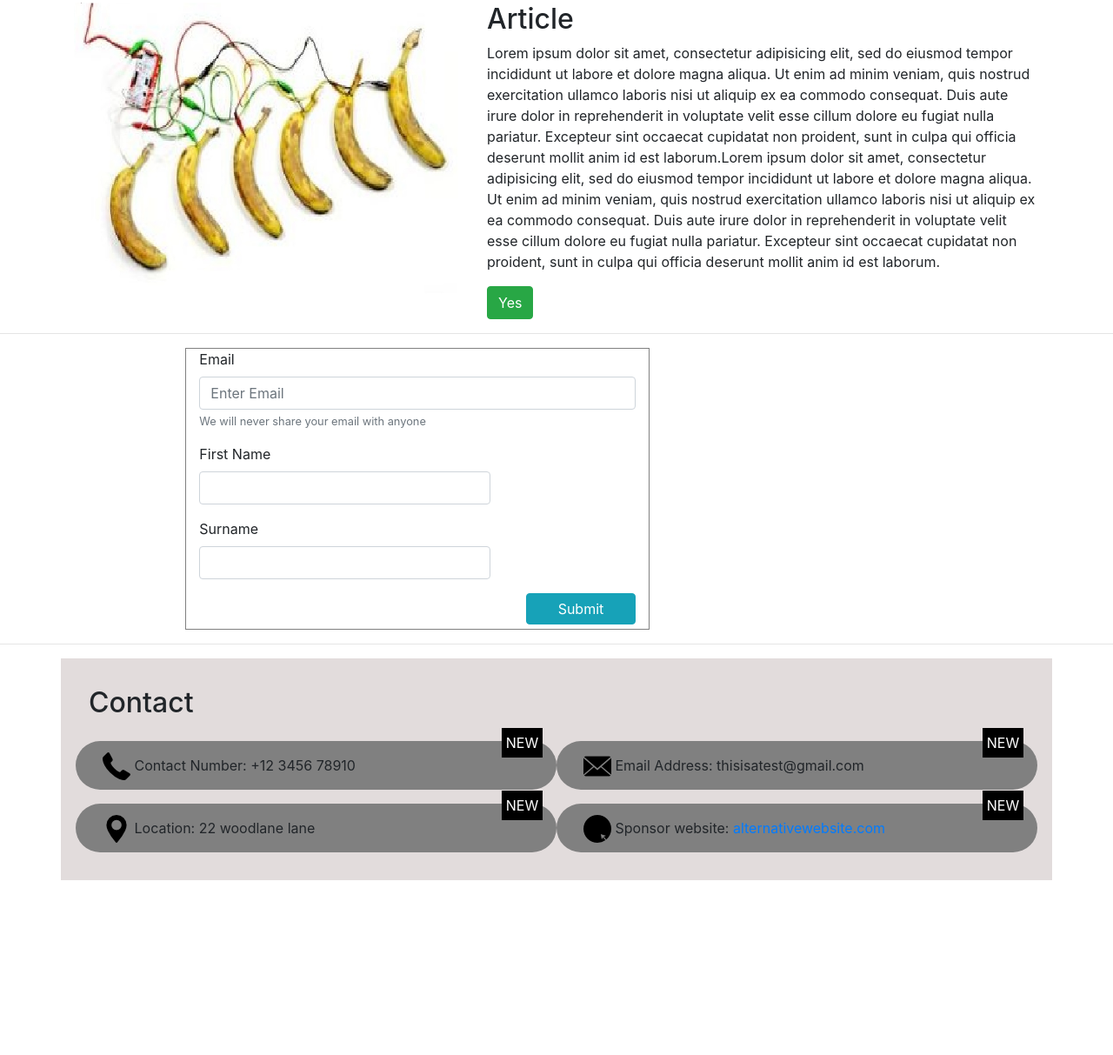
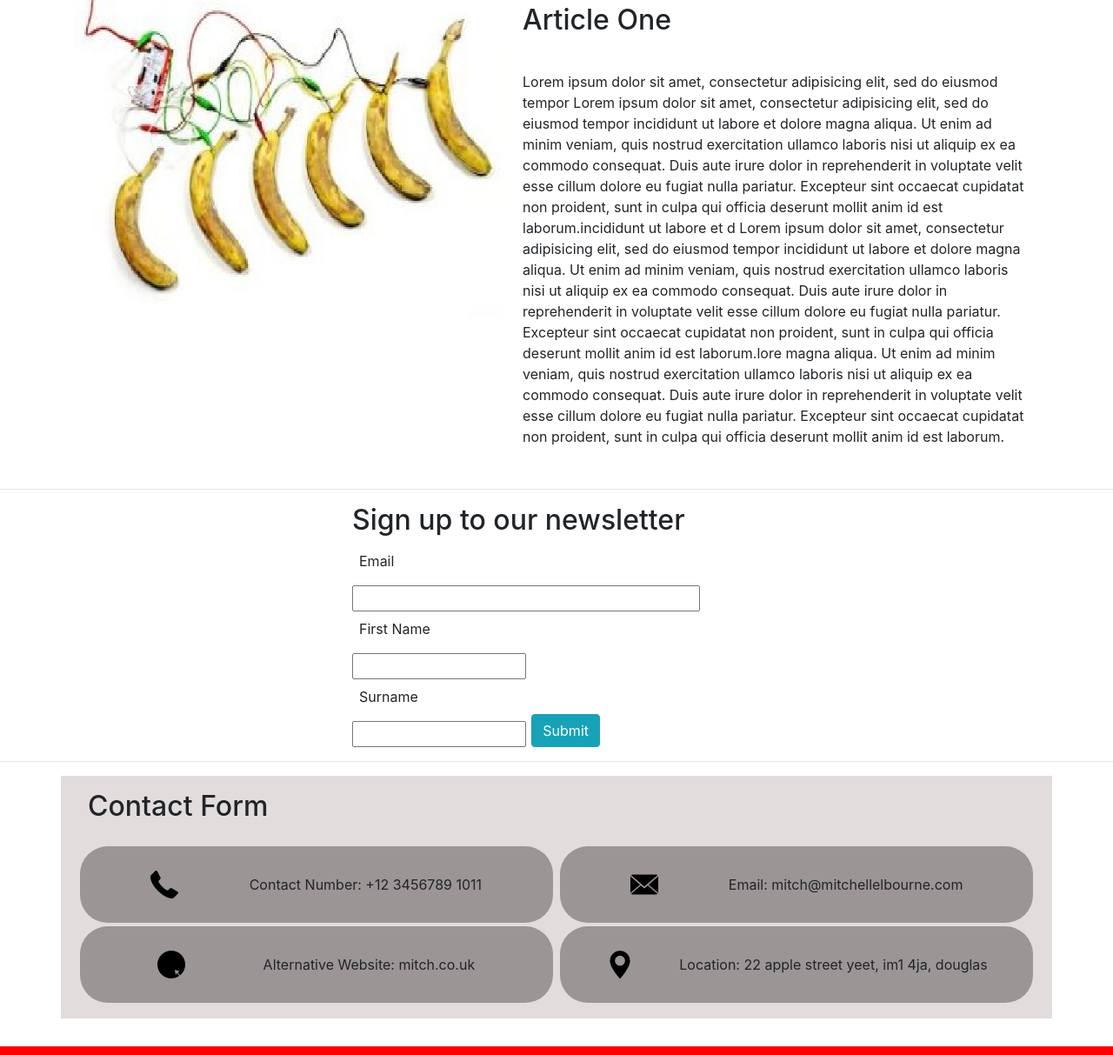
Before and after one commit to MitchElbourne/SecondProject, a plain HTML site: page index.html in a window 1280 px wide. Shown: the part 1092-2305 px from the top of the page at 87% size. Before the commit the page ends 2152 px from the top, so only its background shows below. Drawn offline with nearby package versions, Linux system fonts and the light colour scheme.

Commit message:
Changed entire document to use flexbox instead of grid system

```diff
--- a/css/customcss.css
+++ b/css/customcss.css
@@ -1,130 +1,199 @@
-.splash{
-  margin: auto;
-  padding-top: 20px;
-}
+/* Navbar */
+/* .navbar img {
+  animation-name: zoom;
+  animation-duration: 0.5s;
+  animation-iteration-count: infinite;
+  position: relative;
+} */
 
-.splash .splashBG {
+/* @keyframes zoom {
+  from {left: 0;}
+  to {left: 100px;}
+} */
+/* Page Splash */
+.splash-background {
+  display: flex;
+  flex-direction: column;
+  padding: 1rem 2rem;
   background-image: url('../BananaBG.png');
   background-repeat: no-repeat;
   background-size: cover;
 }
 
-.splashText {
-    padding: 10px;
+/* Text Services */
+.container-services {
+  display: flex;
+  justify-content: space-around;
+  flex-wrap: wrap;
+}
+.container-text-fields {
+  max-width: 200px;
 }
 
-.splash .bannertext{
-  position: absolute;
-  bottom: 50%;
-  right: 50%;
-  transform: translate(50%, 50%);
+/* Services with Images */
+.service-images {
+  display: flex;
+  justify-content: space-around;
+  flex-wrap: wrap;
+  flex-direction: row;
 }
 
-.splash .bannerbutton{
-  position: absolute;
-  bottom: 5%;
-  right: 5%;
+.service-images img {
+  padding: 1rem;
+  width: auto;
+  border-radius: 50%;
+  border-style: dashed;
 }
 
-.servicesimages div{
-  margin: auto;
-  padding-bottom: 10px;
-}
-.servicesimages img{
-  border: 4px solid black;
-  border-style: dashed;
-  border-bottom-style: solid;
-  border-top-style: solid;
-  border-radius: 50%;
-  width: auto;
+.service-images-element {
+  max-width: 150px;
+  text-align: center;
+  margin-bottom: 1rem;
 }
 
-@media (max-width: 768px) {
-  .servicesimages img {
-    max-width: 150px;
+/* Article */
+.article-container {
+  display: flex;
+  flex-wrap: wrap;
+}
+
+.article-container .article-image img {
+  max-width: 500px;
+}
+
+@media (max-width: 500px) {
+  .article-container .article-image img {
+    max-width: 90%;
   }
 }
 
-.article-one img {
-  width: auto;
+@media (min-width: 1200px) {
+  .article-container {
+    flex-wrap: nowrap;
+  }
+  .article-container h2 {
+    padding: 1rem;
+  }
+  .article-container p {
+    padding: 1rem;
+  }
+}
+@media (max-width: 1999px) {
+  .article-container {
+    justify-content: center;
+  }
 }
 
-.article-one p {
-  padding-left: 0;
+/* Input Form */
+.input-form-container {
+  display: block;
+  position: relative;
+  flex-wrap: wrap;
+  width: 500px;
 }
 
-.articleone .btn-success{
-  margin: 10px 0;
+.input-form-container label {
+  padding: 0.5rem;
 }
 
-.input-form {
-  border: 1px solid grey;
-  padding-bottom: 5px;
+.input-form-element {
+  display: flex;
+  flex-direction: column;
 }
 
-.submitbutton {
-  padding: 5px 5px;
+.input-form-button {
+  position: absolute;
+  bottom: 0;
+  right: 40%;
 }
 
-.contact-container {
-  background-color: #e2dcdc;
-  padding: 2rem;
-  margin-bottom: 3rem;
+.input-form-container #email {
+  width: 400px;
+  overflow: scroll;
 }
 
-.contact-elements {
-  display: inline-block;
-  background-color: grey;
-  border-radius: 3rem;
-  border-spacing: 5px;
-  margin-top: 1rem;
+.input-form-container #firstname {
+  width: 200px;
+  overflow: scroll;
 }
 
-.contact-elements img {
+.input-form-container #surname {
+  width: 200px;
+  overflow: scroll;
+}
+
+/* Contact Form */
+.contact-form .h2 {
+  padding: 1rem;
+}
+
+.contact-form-elements {
+  display: flex;
+  align-items: center;
+  justify-content: space-evenly;
+  margin: 2px;
+  width: 49%;
+  padding: 1rem;
+  overflow: hidden;
+  border-radius: 2rem;
+  background-color: #9b9595;
+}
+
+.contact-form-elements p {
+  padding-top: 1rem;
   padding-left: 1rem;
 }
 
-.contact-elements p {
-  display: inline-block;
-  padding-top: 1rem;
-  padding-right: 1rem;
+.contact-form {
+  display: flex;
+  flex-wrap: wrap;
+  justify-content: space-evenly;
+  padding-bottom: 1rem;
+  margin-bottom: 2rem;
+  background-color: #e2dcdc;
 }
 
-.contact-element-notification {
-  position: absolute;
-  top: -0.9rem;
-  right: 1rem;
-  background: black;
-  color: white;
-  padding: 0.3rem 0.3rem;
+@media (max-width: 991px) {
+  .contact-form-elements {
+    /* display: flex; */
+    justify-content: center;
+    flex-wrap: wrap;
+    align-items: center;
+    width: 80%;
+  }
 }
 
+@media (max-width: 800px) {
+  .contact-form-elements {
+    flex-direction: column;
+    flex-wrap: nowrap;
 
-
+  }
+}
 
 /* Screen Resolution Identifier */
-@media (max-width: 575px){
+@media (max-width: 575px) {
   body{
-    border-top: 10px solid yellow;
+    border-bottom: 10px solid yellow;
   }
 }
 @media (min-width: 576px) {
   body{
-    border-top: 10px solid purple;
+    border-bottom: 10px solid purple;
   }
 }
 @media (min-width: 768px) {
   body{
-    border-top: 10px solid green;
+    border-bottom: 10px solid green;
   }
 }
 @media (min-width: 992px) {
   body{
-    border-top: 10px solid blue;
+    border-bottom: 10px solid blue;
   }
 }
 @media (min-width: 1200px) {
   body{
-    border-top: 10px solid red;
+    border-bottom: 10px solid red;
   }
 }
--- a/index.html
+++ b/index.html
@@ -10,7 +10,6 @@
     <!-- Extra Css -->
   <link rel="stylesheet" href="css/customcss.css"/>
 
-
   <title>Second Project</title>
 </head>
 <body>
@@ -19,13 +18,12 @@
 <nav class="navbar bg-light navbar-expand-md navbar-light"> <!-- NavBar open -->
   <a class="navbar-brand">
     <a href="#">
-      <img src="BrandLogo.png" alt="BrandLogo" id="brandlogo"/>
+      <img src="BrandLogo.png" alt="BrandLogo" class="img-fluid" id="brandlogo"/>
     </a>
   </a>
   <button class="navbar-toggler" type="button" data-target="#navbartogglecollapse" data-toggle="collapse" aria-expanded="false" aria-label="Toggle navigation">
     <span class="navbar-toggler-icon"></span> Menu
   </button>
-
 <!-- Navigation/Everything within will collapse when page gets smaller -->
   <div class="navbar-collapse collapse" id="navbartogglecollapse">
       <div class="navbar-nav ml-auto">
@@ -44,148 +42,131 @@
 </nav> <!-- Navbar end -->
 
 <!-- PAGE SPLASH -->
-<div class="container splash">
-  <div class="splashBG col-12">
-    <div class="splashText text-center">
+<div class="container splash-background text-center">
     <h1 class="h1"> What we do </h1>
-      <p> Lorem ipsum dolor sit amet, consectetur adipisicing elit, sed do eiusmod tempor incididunt ut labore et dolore magna aliqua. Ut enim ad minim veniam, quis nostrud exercitation ullamco laboris nisi ut aliquip ex ea commodo consequat. Duis aute irure dolor in reprehenderit in voluptate velit esse cillum dolore eu fugiat nulla pariatur. Excepteur sint occaecat cupidatat non proident, sunt in culpa qui officia deserunt mollit anim id est laborum.</p>
-      </p>
-    </div>
-  </div>
+    <p> Lorem ipsum dolor sit amet, consectetur adipisicing elit, sed do eiusmod tempor incididunt ut labore et dolore magna aliqua. Ut enim ad minim veniam, quis nostrud exercitation ullamco laboris nisi ut aliquip ex ea commodo consequat. Duis aute irure dolor in reprehenderit in voluptate velit esse cillum dolore eu fugiat nulla pariatur. Excepteur sint occaecat cupidatat non proident, sunt in culpa qui officia deserunt mollit anim id est laborum.</p></p>
 </div>
 <hr />
+
 <!-- Services -->
-<div class="container services">
-  <div class="row text-center">
-    <div class= "col-lg-2 col-md-4 col-sm-12">
-      <h3> Services</h3>
+<div class="container container-services">
+  <div class="container-text-fields">
+    <h3> Services </h3>
     <p>
       Lorem ipsum dolor sit amet, consectetur adipisicing elit, sed do eiusmod tempor incididunt ut labore. Lorem ipsum dolor sit amet, consectetur adipisicing elit, sed do eiusmod tempor incididunt ut labore.
     </p>
   </div>
-    <div class= "col-lg-2 col-md-4 col-sm-12">
+  <div class="container-text-fields">
     <h3> Location</h3>
     <p>
       Lorem ipsum dolor sit amet, consectetur adipisicing elit, sed do eiusmod tempor incididunt ut labore. Lorem ipsum dolor sit amet, consectetur adipisicing elit, sed do eiusmod tempor incididunt ut labore.
     </p>
   </div>
-    <div class= "col-lg-2 col-md-4 col-sm-12">
+  <div class="container-text-fields">
     <h3> Past work</h3>
     <p>
       Lorem ipsum dolor sit amet, consectetur adipisicing elit, sed do eiusmod tempor incididunt ut labore. Lorem ipsum dolor sit amet, consectetur adipisicing elit, sed do eiusmod tempor incididunt ut labore.
     </p>
   </div>
-    <div class= "col-lg-2 col-md-4 col-sm-12">
+  <div class="container-text-fields">
     <h3> Contact</h3>
     <p>
       Lorem ipsum dolor sit amet, consectetur adipisicing elit.
     </p>
   </div>
-    <div class= "col-lg-2 col-md-4 col-sm-12">
+  <div class="container-text-fields">
     <h3> Read More</h3>
     <p>
       Lorem ipsum dolor sit amet, consectetur adipisicing elit, sed do eiusmod tempor incididunt ut labore. Lorem ipsum dolor sit amet, consectetur adipisicing elit, sed do eiusmod tempor incididunt ut labore.
     </p>
   </div>
-  </div>
 </div> <!-- Services End -->
+
 <hr />
 
 <!-- Services with images -->
-<div class="container servicesimages">
-  <div class="row text-center">
-    <div class="col-lg-2 col-md-4 col-sm-12 serviceimagescont">
+<div class="container service-images">
+    <div class="service-images-element">
       <img class="img-circle img-fluid" src="BananaServices.jpg" alt="Could not Load"  />
       <p>Lorem ipsum dolor sit amet, consectetur adipisicing elit, sed do eiusmod tempor incididunt ut labore.</p>
       <div class="btn btn-info"> Read More </div>
     </div>
-    <div class="col-lg-2 col-md-4 col-sm-12 serviceimagescont">
+    <div class="service-images-element">
       <img class="img-circle img-fluid" src="BananaServices.jpg" alt="Could not Load"  />
       <p>Lorem ipsum dolor sit amet, consectetur adipisicing elit, sed do eiusmod tempor incididunt ut labore.</p>
       <div class="btn btn-info"> Read More </div>
     </div>
-    <div class="col-lg-2 col-md-4 col-sm-12 serviceimagescont">
+    <div class="service-images-element">
       <img class="img-circle img-fluid" src="BananaServices.jpg" alt="Could not Load"  />
       <p>Lorem ipsum dolor sit amet, consectetur adipisicing elit, sed do eiusmod tempor incididunt ut labore.</p>
       <div class="btn btn-info"> Read More </div>
     </div>
-    <div class="col-lg-2 col-md-4 col-sm-12 serviceimagescont">
+    <div class="service-images-element">
       <img class="img-circle img-fluid" src="BananaServices.jpg" alt="Could not Load"  />
       <p>Lorem ipsum dolor sit amet, consectetur adipisicing elit, sed do eiusmod tempor incididunt ut labore.</p>
       <div class="btn btn-info"> Read More </div>
     </div>
-    <div class="col-lg-2 col-md-4 col-sm-12 serviceimagescont">
+    <div class="service-images-element">
       <img class="img-circle img-fluid" src="BananaServices.jpg" alt="Could not Load"  />
       <p>Lorem ipsum dolor sit amet, consectetur adipisicing elit, sed do eiusmod tempor incididunt ut labore.</p>
       <div class="btn btn-info"> Read More </div>
-    </div>
     </div>
 </div> <!-- Services with images End -->
 <hr />
 
 <!-- Article -->
-<div class="container article-one">
-  <div class="row">
-    <div class="col-lg-5 col-md-6">
-      <img class="img-fluid" src="ArticleImage.jpg" alt="Could not load" />
+<div class="container article-container">
+  <div class="article-image">
+    <img src="ArticleImage.jpg" alt="Could not load image" />
   </div>
-    <div class="col-lg-7 col-md-6 text-left">
-      <h2> Article </h2>
-      <p>
-        Lorem ipsum dolor sit amet, consectetur adipisicing elit, sed do eiusmod tempor incididunt ut labore et dolore magna aliqua. Ut enim ad minim veniam, quis nostrud exercitation ullamco laboris nisi ut aliquip ex ea commodo consequat. Duis aute irure dolor in reprehenderit in voluptate velit esse cillum dolore eu fugiat nulla pariatur. Excepteur sint occaecat cupidatat non proident, sunt in culpa qui officia deserunt mollit anim id est laborum.Lorem ipsum dolor sit amet, consectetur adipisicing elit, sed do eiusmod tempor incididunt ut labore et dolore magna aliqua. Ut enim ad minim veniam, quis nostrud exercitation ullamco laboris nisi ut aliquip ex ea commodo consequat. Duis aute irure dolor in reprehenderit in voluptate velit esse cillum dolore eu fugiat nulla pariatur. Excepteur sint occaecat cupidatat non proident, sunt in culpa qui officia deserunt mollit anim id est laborum.
-      </p>
-      <div class="btn btn-success">
-        Yes
-      </div>
-    </div>
+  <div>
+    <h2> Article One </h2>
+    <p> Lorem ipsum dolor sit amet, consectetur adipisicing elit, sed do eiusmod tempor Lorem ipsum dolor sit amet, consectetur adipisicing elit, sed do eiusmod tempor incididunt ut labore et dolore magna aliqua. Ut enim ad minim veniam, quis nostrud exercitation ullamco laboris nisi ut aliquip ex ea commodo consequat. Duis aute irure dolor in reprehenderit in voluptate velit esse cillum dolore eu fugiat nulla pariatur. Excepteur sint occaecat cupidatat non proident, sunt in culpa qui officia deserunt mollit anim id est laborum.incididunt ut labore et d Lorem ipsum dolor sit amet, consectetur adipisicing elit, sed do eiusmod tempor incididunt ut labore et dolore magna aliqua. Ut enim ad minim veniam, quis nostrud exercitation ullamco laboris nisi ut aliquip ex ea commodo consequat. Duis aute irure dolor in reprehenderit in voluptate velit esse cillum dolore eu fugiat nulla pariatur. Excepteur sint occaecat cupidatat non proident, sunt in culpa qui officia deserunt mollit anim id est laborum.lore magna aliqua. Ut enim ad minim veniam, quis nostrud exercitation ullamco laboris nisi ut aliquip ex ea commodo consequat. Duis aute irure dolor in reprehenderit in voluptate velit esse cillum dolore eu fugiat nulla pariatur. Excepteur sint occaecat cupidatat non proident, sunt in culpa qui officia deserunt mollit anim id est laborum.</p>
   </div>
 </div> <!-- Article End -->
 <hr />
 
 <!-- Input Form -->
-<div class="col-5 offset-2 input-form">
-  <form>
-    <div class="form-group form-input-email">
+<div class="container form-group input-form-container">
+  <h2 class="h2"> Sign up to our newsletter </h2>
+  <div class="input-form-element">
     <label> Email </label>
-      <input id="form-email-input" class="form-control col-12" type="email" aria-describedby="email-help" placeholder="Enter Email"/>
-      <small id="email-help" class="form-text text-muted"> We will never share your email with anyone </small>
+    <input class="input-form-field" id="email"/>
   </div>
-    <div class="form-group form-input-name">
+  <div class="input-form-element">
     <label> First Name </label>
-      <input id="form-firstname-input" class="form-control col-8" type="email"/>
+    <input class="input-form-field" id="firstname"/>
   </div>
-    <div class="form-group form-input-surname">
+  <div class="input-form-element">
     <label> Surname </label>
-        <input id="form-firstname-input" class="form-control col-8" type="email"/>
+    <input class="input-form-field" id="surname"/>
   </div>
-    <div class="btn btn-info submitbutton container col-3 offset-9"> Submit </div>
-  </form>
+  <div class="btn btn-info input-form-button">Submit</div>
 </div> <!-- Input Form End -->
 <hr />
 
-
 <!-- Contact Footer -->
-<div class="container contact-container">
-    <h1 class="h2 contact-heading"> Contact </h1>
-    <div class="row">
-      <div class="contact-elements col-lg-6 col-md-12 col-sm-12">
-        <img src="phone.png" alt="Phone.png" />
-        <p> Contact Number: +12 3456 78910 <span class="contact-element-notification"> NEW </span></p>
+<div class="container contact-form">
+  <h2 class="h2 col-12"> Contact Form </h2>
+  <div class="contact-form-elements">
+    <img src="phone.png" alt="Could not load Icon"/>
+    <p> Contact Number: +12 3456789 1011 </p>
   </div>
-      <div class="contact-elements col-lg-6 col-md-12 col-sm-12">
-        <img src="envelope.png" alt="Phone.png" />
-        <p> Email Address: thisisatest@gmail.com <span class="contact-element-notification"> NEW </span></p>
+  <div class="contact-form-elements">
+    <img src="envelope.png" alt="Could not load Icon"/>
+    <p> Email: mitch<wbr>@mitchellelbourne.com </p>
   </div>
-      <div class="contact-elements col-lg-6 col-md-12 col-sm-12">
-        <img src="location.png" alt="Phone.png" />
-        <p> Location: 22 woodlane lane <span class="contact-element-notification"> NEW </span></p>
+  <div class="contact-form-elements">
+    <img src="internet.png" alt="Could not load Icon"/>
+    <p> Alternative Website: mitch.co.uk </p>
   </div>
-      <div class="contact-elements col-lg-6 col-md-12 col-sm-12">
-        <img src="internet.png" alt="Phone.png" />
-        <p> Sponsor website: <a href="#"> alternativewebsite.com</a> <span class="contact-element-notification"> NEW </span></p>
+  <div class="contact-form-elements">
+    <img src="location.png" alt="Could not load Icon"/>
+    <p> Location: 22 apple street yeet, im1 4ja, douglas </p>
   </div>
 </div>
-</div> <!-- Footer End -->
+
+ <!-- Footer End -->
 
 
 
```
Lines whose indentation alone changed are shown as unchanged.
